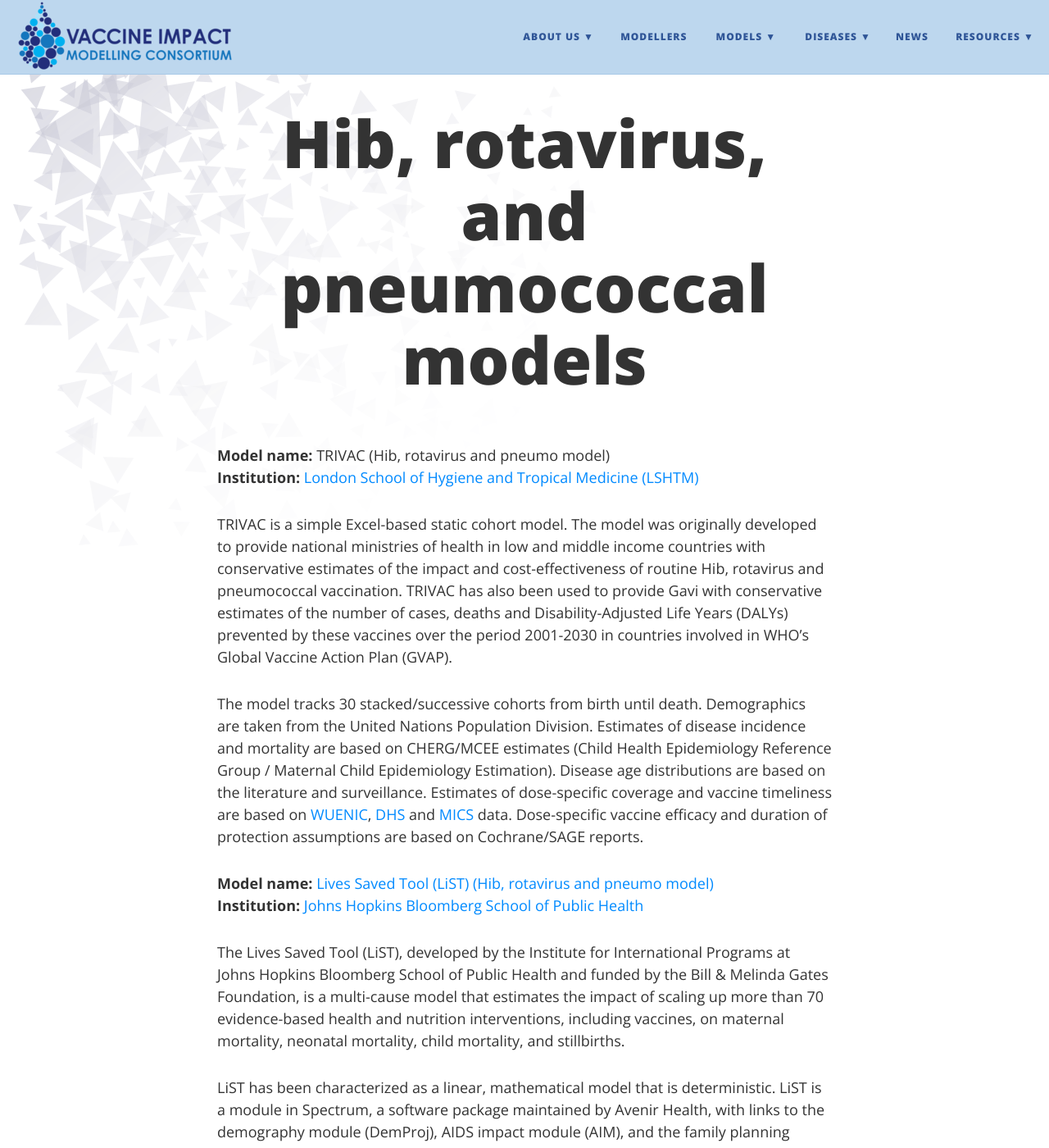
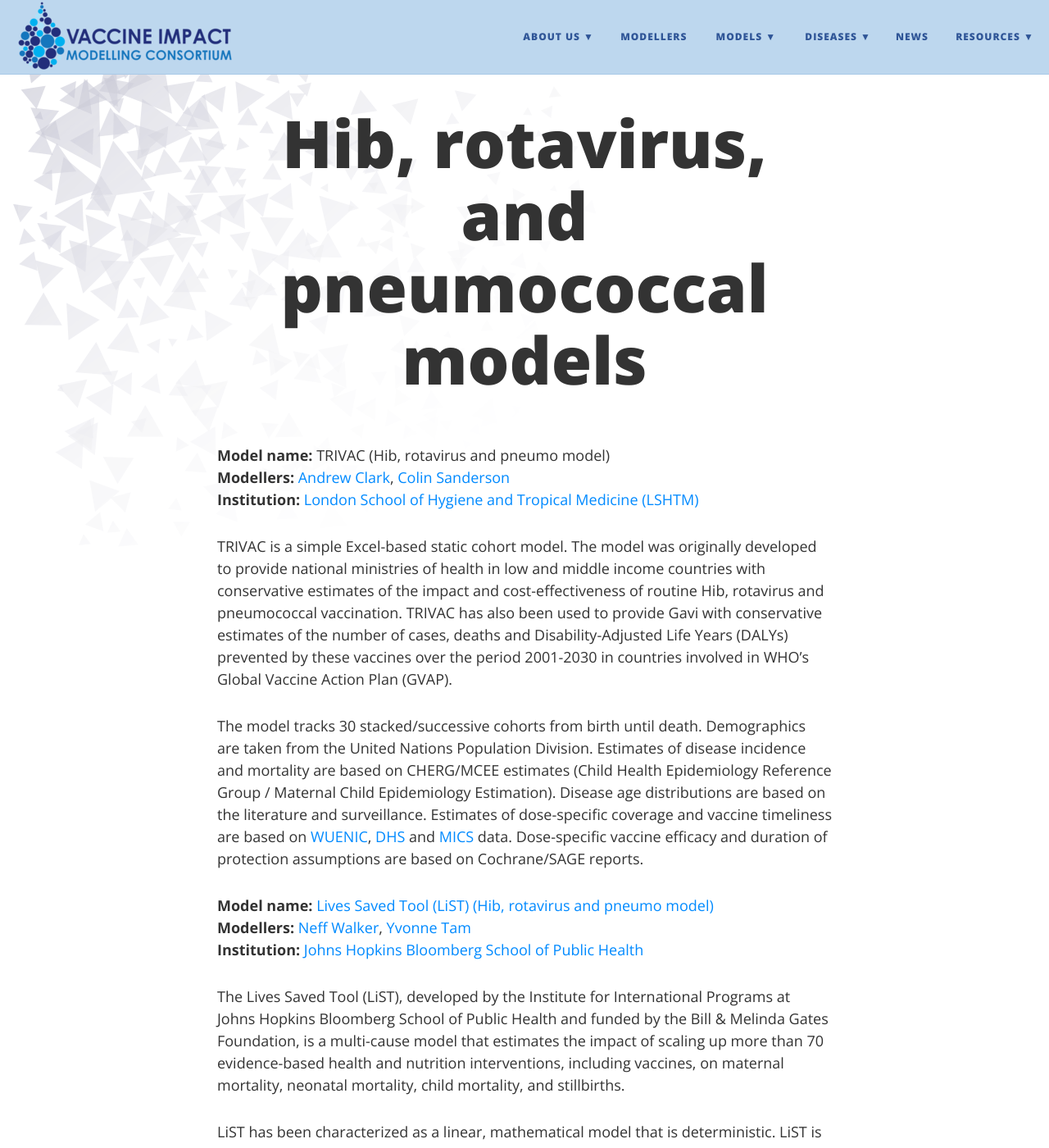
Before and after one commit to vimchub/vaccineimpact, a Jekyll site: the page built from models/hib.md, in a window 1280 px wide and 1400 px high. Shown: the whole window at 82% size. Built offline with Jekyll 4.4.1, drawn with Linux system fonts in a browser that asks for light colours; nearby versions of some CDN libraries.

Commit message:
Adding modellers' names

```diff
--- a/models/hib.md
+++ b/models/hib.md
@@ -3,6 +3,7 @@
 ---
 
 **Model name:** TRIVAC (Hib, rotavirus and pneumo model)
+**Modellers:**  [Andrew Clark](http://www.lshtm.ac.uk/aboutus/people/clark.andrew), [Colin Sanderson](http://www.lshtm.ac.uk/aboutus/people/sanderson.colin)
 **Institution:** [London School of Hygiene and Tropical Medicine (LSHTM)](http://www.lshtm.ac.uk/)
 
 TRIVAC is a simple Excel-based static cohort model.  The model was originally developed to provide national ministries of health in low and middle income countries with conservative estimates of the impact and cost-effectiveness of routine Hib, rotavirus and pneumococcal vaccination.  TRIVAC has also been used to provide Gavi with conservative estimates of the number of cases, deaths and Disability-Adjusted Life Years (DALYs) prevented by these vaccines over the period 2001-2030 in countries involved in WHO’s Global Vaccine Action Plan (GVAP).
@@ -14,6 +15,7 @@
 <div id="jhu"></div>
 
 **Model name:** [Lives Saved Tool (LiST) (Hib, rotavirus and pneumo model)](http://www.livessavedtool.org/)
+**Modellers:**  [Neff Walker](https://www.jhsph.edu/faculty/directory/profile/1945/neff-walker), [Yvonne Tam](https://www.jhsph.edu/faculty/directory/profile/2424/yvonne-yin-on-tam)
 **Institution:** [Johns Hopkins Bloomberg School of Public Health](https://www.jhsph.edu/)
 
 The Lives Saved Tool (LiST), developed by the Institute for International Programs at Johns Hopkins Bloomberg School of Public Health and funded by the Bill & Melinda Gates Foundation, is a multi-cause model that estimates the impact of scaling up more than 70 evidence-based  health and nutrition interventions, including vaccines, on maternal mortality, neonatal mortality, child mortality, and stillbirths.
```
